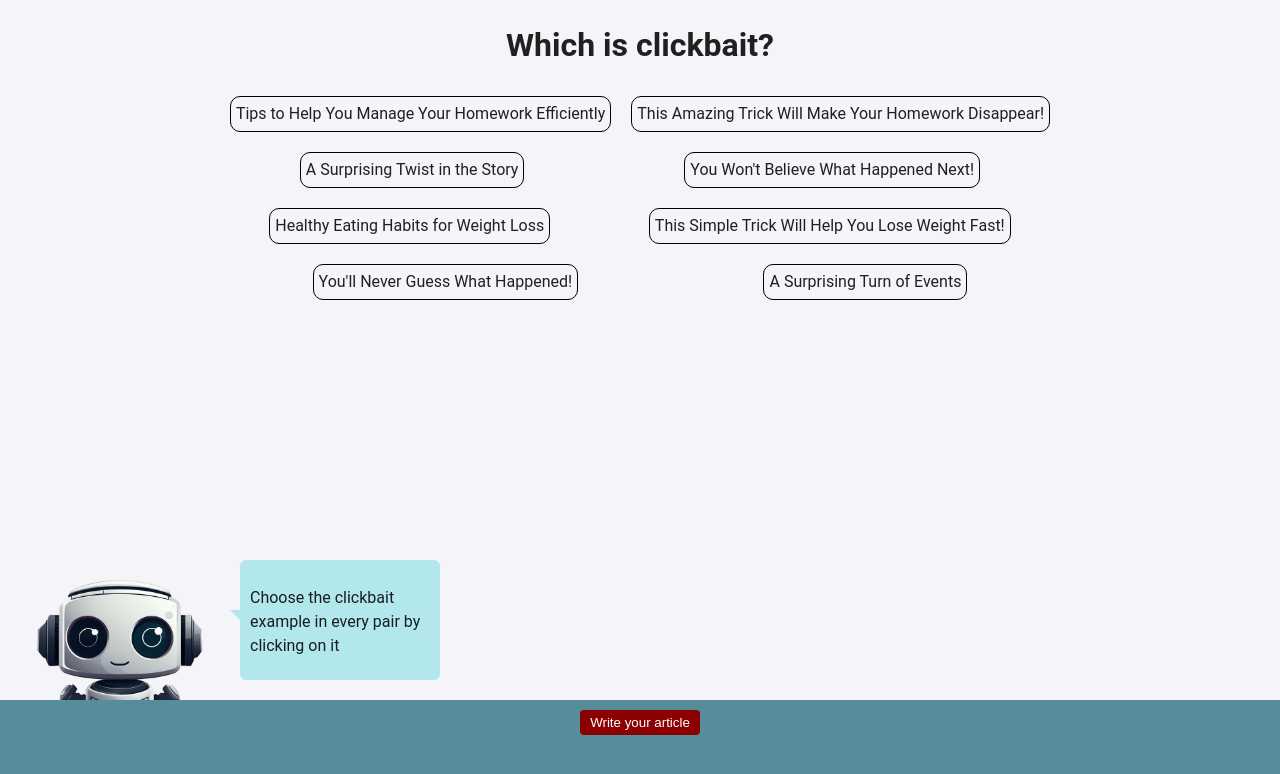
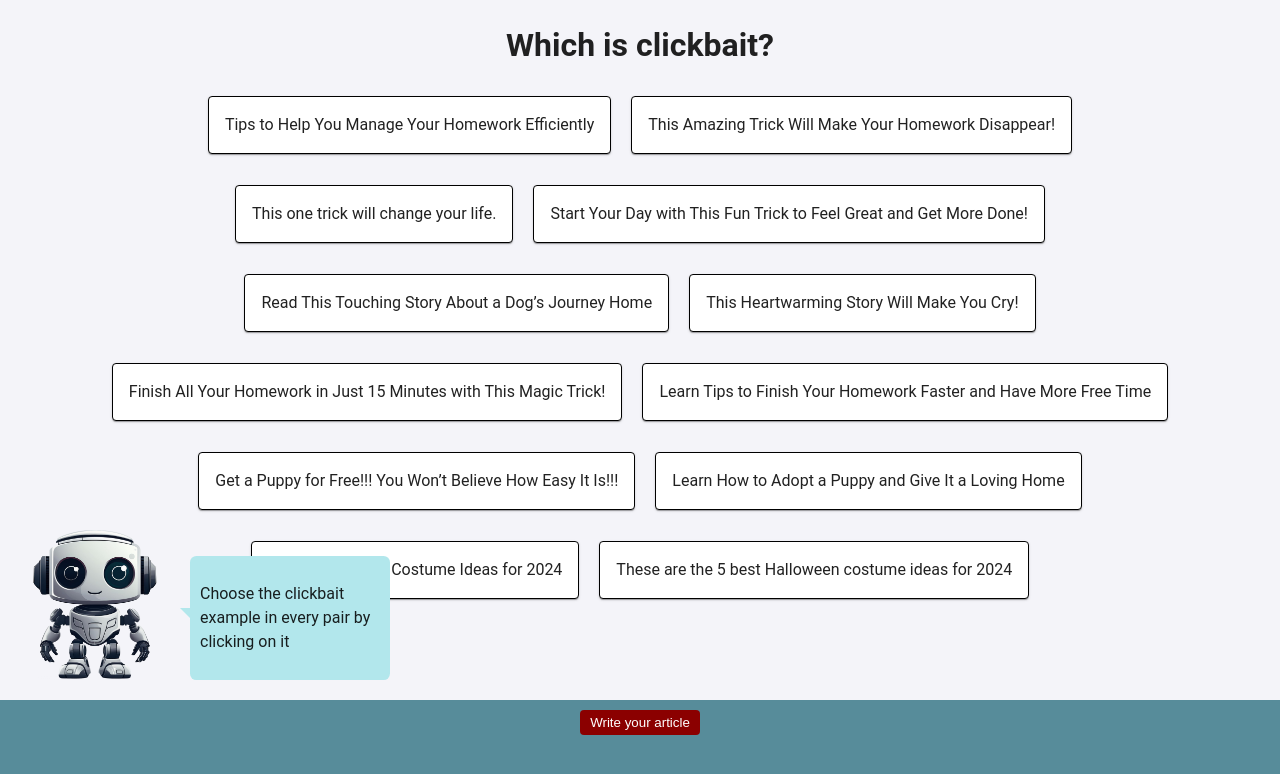
Before and after one commit to yasmineantille/herhack-2024, a React (Create React App) app in the folder srg-challenge/: page /title in a window 1280 px wide. Shown: the top 774 px of the page. Built offline with nearby package versions, Linux system fonts and the light colour scheme.

Commit message:
css for title building

```diff
--- a/srg-challenge/src/components/TitleBuilding/TitleBuilding.css
+++ b/srg-challenge/src/components/TitleBuilding/TitleBuilding.css
@@ -2,6 +2,7 @@
     display: flex;
     flex-direction: column;
     align-items: center;
+    height: calc(100% - 100px);
 }
 
 .titleGrid {
@@ -11,9 +12,15 @@
     gap: 10px; /* Adjust the gap between pairs as needed */
 }
 
+.titleContainer {
+    display: flex;
+    flex-direction: row;
+    flex: 1;
+}
+
 .clickbaitPair {
     display: flex;
-    justify-content: space-around;
+    justify-content: center;
     gap: 10px; /* Adjust the gap between clickbait and non-clickbait items as needed */
 }
 
@@ -33,14 +40,19 @@
 }
 
 .avatarContainer {
+    position: absolute;
     display: flex;
     justify-content: flex-start;
     width: 100%;
+    flex: 0;
+    align-items: flex-end;
+    left: 0;
+    bottom: 100px;
 }
 
 .avatar {
-    width: 200px;
-    height: 200px;
+    width: 150px;
+    height: 150px;
     margin: 20px;
 }
 
@@ -51,7 +63,8 @@
     padding: 10px;
     width: fit-content;
     max-width: 200px;
-    height: 50%;
+    height: 25%;
+    margin-bottom: 20px;
 }
 
 .speech-bubble::after {
--- a/srg-challenge/src/components/TitleBuilding/TitleBuilding.tsx
+++ b/srg-challenge/src/components/TitleBuilding/TitleBuilding.tsx
@@ -1,4 +1,5 @@
 import React, { useState, useEffect } from 'react';
+import { StyledCard, SectionTitle, TweetCard, TweetAvatar } from '../StyledComponents/StyledComponents';
 import './TitleBuilding.css';
 import { ReactComponent as Avatar } from '../../assets/avatar.svg';
 
@@ -22,21 +23,33 @@ const TitleBuilding: React.FC<TitleBuildingProps> = () => {
             order: Math.random() > 0.5 ? 0 : 1
         },
         {
-            clickbait: 'You Won\'t Believe What Happened Next!',
-            notClickbait: 'A Surprising Twist in the Story',
-            info: 'Clickbait often uses phrases like "you won\'t believe, you\'ll be shocked, and you\'ll be amazed.',
+            clickbait: 'This one trick will change your life.',
+            notClickbait: 'Start Your Day with This Fun Trick to Feel Great and Get More Done!',
+            info: 'Vague Headlines that are not specific to a topic are often a sign of clickbait.',
             order: Math.random() > 0.5 ? 0 : 1
         },
         {
-            clickbait: 'This Simple Trick Will Help You Lose Weight Fast!',
-            notClickbait: 'Healthy Eating Habits for Weight Loss',
-            info: 'Clickbait often promises quick and easy solutions to complex problems.',
+            clickbait: 'This Heartwarming Story Will Make You Cry!',
+            notClickbait: 'Read This Touching Story About a Dog’s Journey Home',
+            info: 'Watch out for overly emotional triggers like "cry, laugh, smile, and frown.',
             order: Math.random() > 0.5 ? 0 : 1
         },
         {
-            clickbait: 'You\'ll Never Guess What Happened!',
-            notClickbait: 'A Surprising Turn of Events',
-            info: 'Clickbait often uses phrases like "you\'ll never guess, you\'ll never believe, and you\'ll never expect.',
+            clickbait: 'Finish All Your Homework in Just 15 Minutes with This Magic Trick!',
+            notClickbait: 'Learn Tips to Finish Your Homework Faster and Have More Free Time',
+            info: 'It\'s too good to be true. If it sounds too easy, it probably is.',
+            order: Math.random() > 0.5 ? 0 : 1
+        },
+        {
+            clickbait: 'Get a Puppy for Free!!! You Won’t Believe How Easy It Is!!!',
+            notClickbait: 'Learn How to Adopt a Puppy and Give It a Loving Home',
+            info: 'Overuse of punctuation is often an indication of clickbait.',
+            order: Math.random() > 0.5 ? 0 : 1
+        },
+        {
+            clickbait: 'These are the 5 best Halloween costume ideas for 2024',
+            notClickbait: 'Discover popular Costume Ideas for 2024',
+            info: 'Lists of "best of" lists are often a sign of clickbait.',
             order: Math.random() > 0.5 ? 0 : 1
         }
     ];
@@ -64,20 +77,22 @@ const TitleBuilding: React.FC<TitleBuildingProps> = () => {
     return (
         <div className="titleBuilding">
             <h1>Which is clickbait?</h1>
-            <div className="titleGrid">
-                {clickbaitPairs.map((pair, index) => (
-                    <div key={index} className={`clickbaitPair`}>
-                        <div className={`bait ${getClass(pair, pair.order === 0)}`}
-                             onClick={() => clickedOnClickbait(pair.order === 0, pair.info, index)}>{pair.order === 0 ? pair.clickbait : pair.notClickbait}</div>
-                        <div className={`bait ${getClass(pair, pair.order === 1)}`}
-                             onClick={() => clickedOnClickbait(pair.order === 1, pair.info, index)}>{pair.order === 1 ? pair.clickbait : pair.notClickbait}</div>
+            <div className="titleContainer">
+                <div className="avatarContainer">
+                    <Avatar className="avatar"/>
+                    <div className="speech-bubble">
+                        <p>{bubbleText}</p>
                     </div>
-                ))}
-            </div>
-            <div className="avatarContainer">
-                <Avatar className="avatar"/>
-                <div className="speech-bubble">
-                    <p>{bubbleText}</p>
+                </div>
+                <div className="titleGrid">
+                    {clickbaitPairs.map((pair, index) => (
+                        <div key={index} className={`clickbaitPair`}>
+                            <StyledCard className={`bait ${getClass(pair, pair.order === 0)}`}
+                                        onClick={() => clickedOnClickbait(pair.order === 0, pair.info, index)}>{pair.order === 0 ? pair.clickbait : pair.notClickbait}</StyledCard>
+                            <StyledCard className={`bait ${getClass(pair, pair.order === 1)}`}
+                                        onClick={() => clickedOnClickbait(pair.order === 1, pair.info, index)}>{pair.order === 1 ? pair.clickbait : pair.notClickbait}</StyledCard>
+                        </div>
+                    ))}
                 </div>
             </div>
         </div>
```
